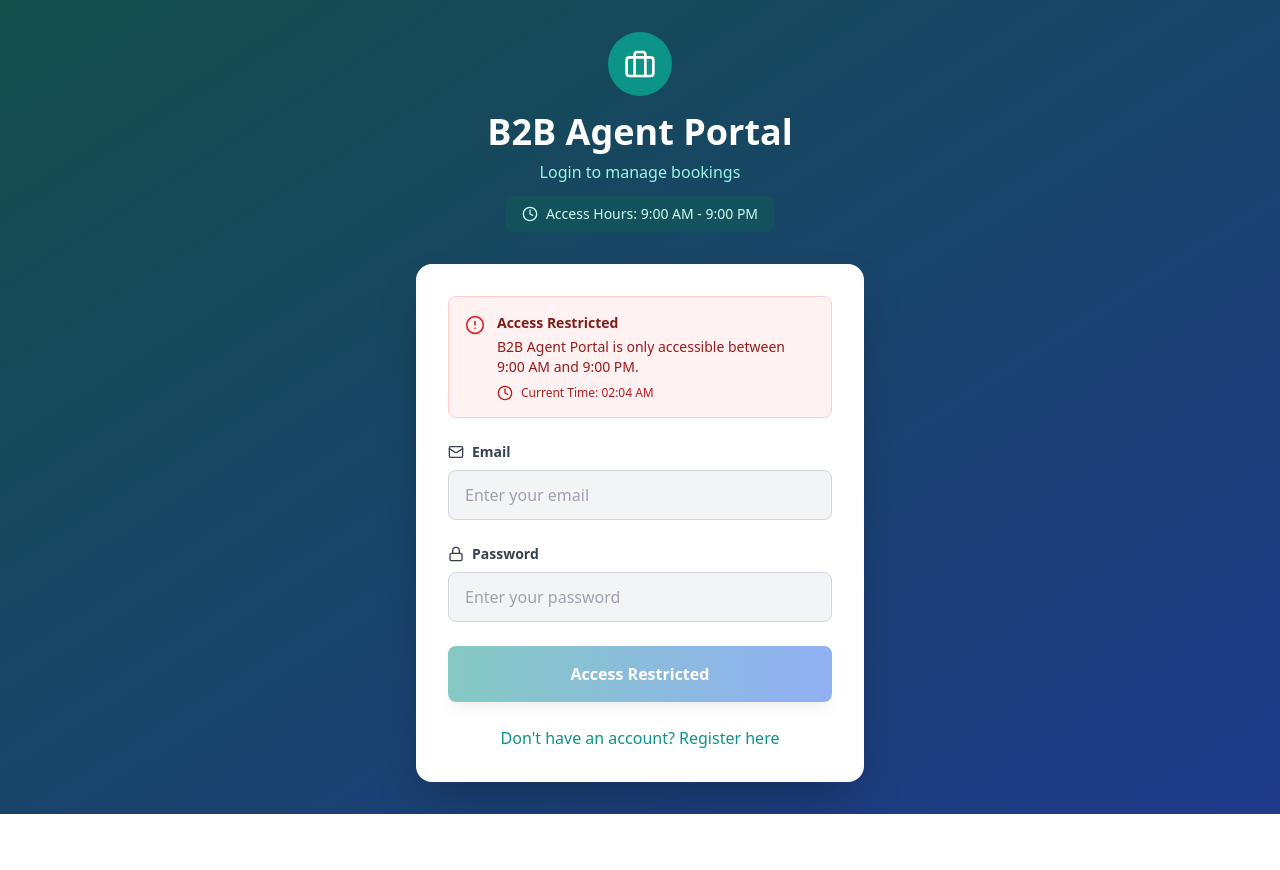
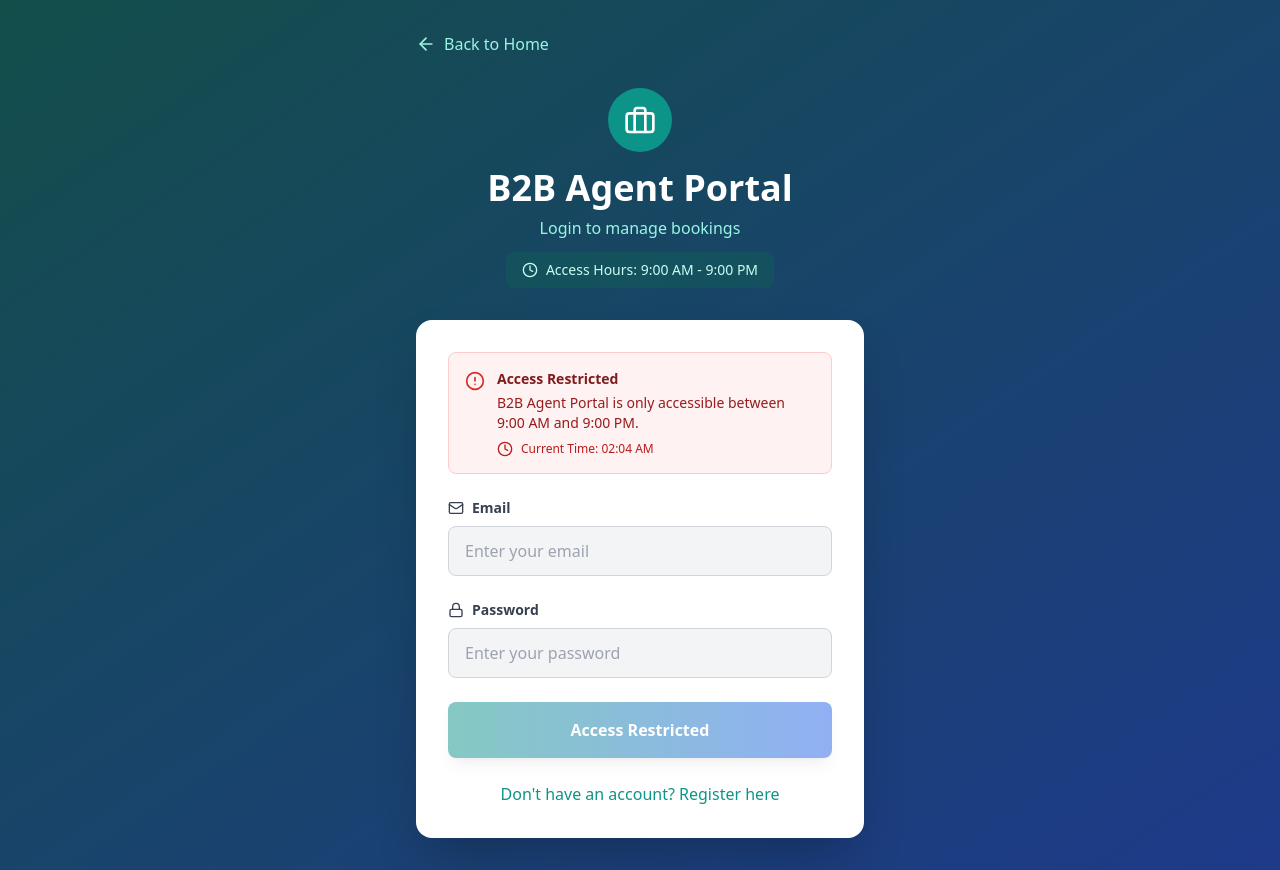
Before and after one commit to nomadllerbali-source/coxcargil, a React (Vite) app: page /b2b in a window 1280 px wide. Before the commit the page ends 814 px from the top, so only its background shows below. Built offline with nearby package versions, Linux system fonts and the light colour scheme; no server answers.

Commit message:
Updated B2BLogin.tsx

```diff
--- a/src/pages/AdminLogin.tsx
+++ b/src/pages/AdminLogin.tsx
@@ -1,6 +1,6 @@
 import { useState, FormEvent } from 'react';
 import { useNavigate } from 'react-router-dom';
-import { Lock, User, ArrowRight } from 'lucide-react';
+import { Lock, User, ArrowRight, ArrowLeft } from 'lucide-react';
 
 export default function AdminLogin() {
   const navigate = useNavigate();
@@ -35,6 +35,14 @@ export default function AdminLogin() {
   return (
     <div className="min-h-screen bg-gradient-to-br from-gray-900 to-blue-900 flex items-center justify-center py-8 px-4 sm:px-6 lg:px-8">
         <div className="max-w-md w-full">
+          <button
+            onClick={() => navigate('/')}
+            className="flex items-center text-blue-200 hover:text-white mb-8 transition-colors"
+          >
+            <ArrowLeft className="w-5 h-5 mr-2" />
+            Back to Home
+          </button>
+
           <div className="text-center mb-8">
             <div className="inline-flex items-center justify-center w-16 h-16 bg-blue-600 rounded-full mb-4">
               <Lock className="w-8 h-8 text-white" />
--- a/src/pages/B2BLogin.tsx
+++ b/src/pages/B2BLogin.tsx
@@ -1,6 +1,6 @@
 import { useState, FormEvent, useEffect } from 'react';
 import { useNavigate } from 'react-router-dom';
-import { Briefcase, Mail, Lock, User, Phone, Building, Clock, AlertCircle } from 'lucide-react';
+import { Briefcase, Mail, Lock, User, Phone, Building, Clock, AlertCircle, ArrowLeft } from 'lucide-react';
 import { supabase } from '../lib/supabase';
 
 export default function B2BLogin() {
@@ -139,6 +139,14 @@ export default function B2BLogin() {
   return (
     <div className="min-h-screen bg-gradient-to-br from-teal-900 to-blue-900 flex items-center justify-center py-8 px-4 sm:px-6 lg:px-8">
         <div className="max-w-md w-full">
+          <button
+            onClick={() => navigate('/')}
+            className="flex items-center text-teal-200 hover:text-white mb-8 transition-colors"
+          >
+            <ArrowLeft className="w-5 h-5 mr-2" />
+            Back to Home
+          </button>
+
           <div className="text-center mb-8">
             <div className="inline-flex items-center justify-center w-16 h-16 bg-teal-600 rounded-full mb-4">
               <Briefcase className="w-8 h-8 text-white" />
```
